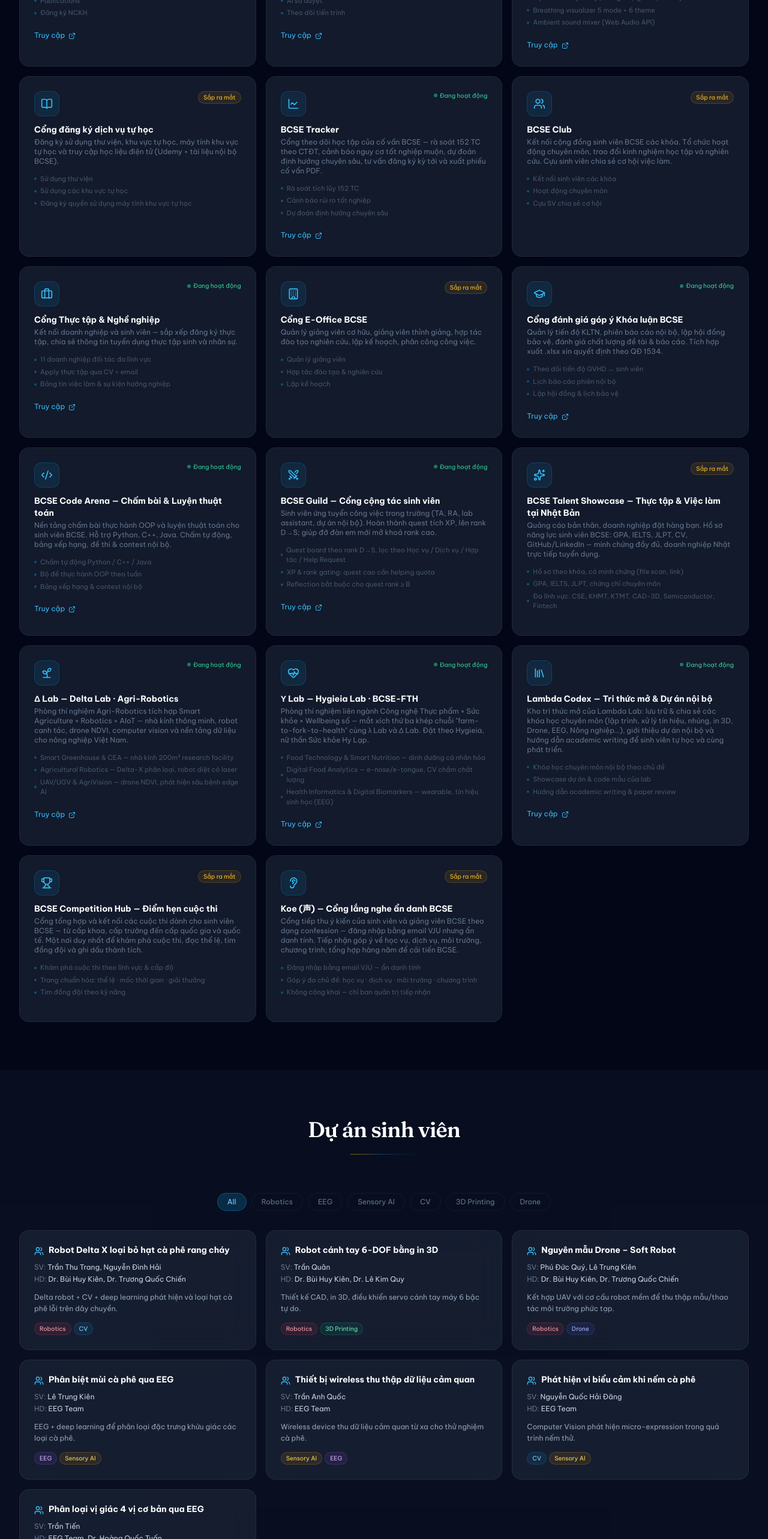
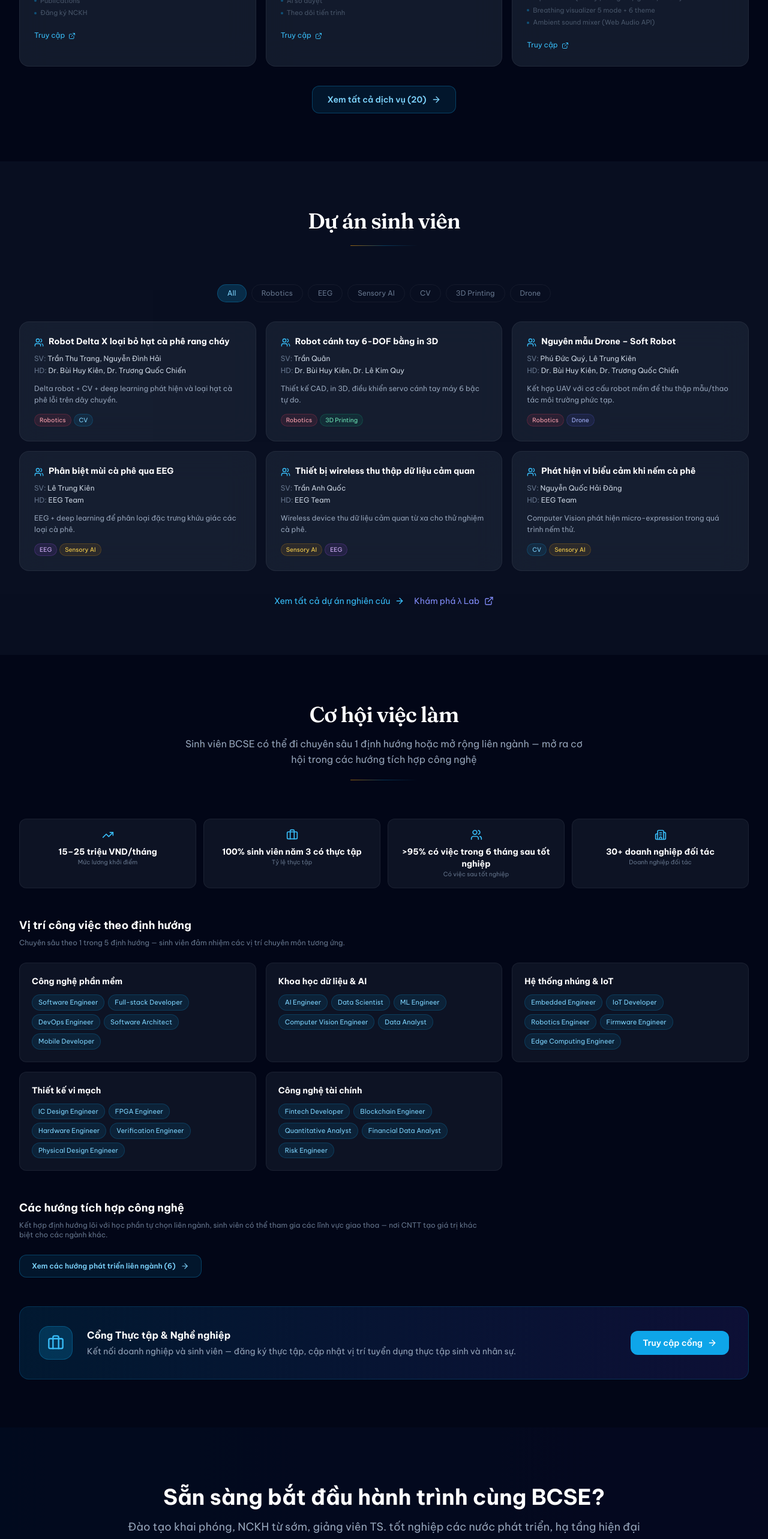
Before and after one commit to kienbh/BCSE-Intro, a Next.js app: page / in a window 1280 px wide. Shown: the part 7900-10466 px from the top of the page at 60% size. Built offline with nearby package versions, Linux system fonts and the light colour scheme.

Commit message:
feat(home): rut gon trang chu — services teaser 6 app + nut xem tat ca, huong lien nganh thu gon, du an cap 6 (34 -> 27 man hinh mobile; CHUA deploy, cho thay duyet)
Co-Authored-By: Claude Fable 5 <noreply@anthropic.com>

```diff
--- a/components/home/CareerOpportunitiesSection.tsx
+++ b/components/home/CareerOpportunitiesSection.tsx
@@ -1,5 +1,6 @@
 'use client';
 
+import { useState } from 'react';
 import Link from 'next/link';
 import ScrollReveal from '@/components/shared/ScrollReveal';
 import SectionTitle from '@/components/shared/SectionTitle';
@@ -20,6 +21,8 @@ const colorMap: Record<string, { bg: string; text: string; border: string }> = {
 
 export default function CareerOpportunitiesSection() {
   const { t, lang } = useLang();
+  // Lưới "hướng liên ngành" thu gọn sau nút bấm để trang chủ ngắn lại (rút gọn 25/8, chờ thầy duyệt)
+  const [showIntegrated, setShowIntegrated] = useState(false);
   return (
     <section id="careers" className="section-padding">
       <div className="container-max">
@@ -66,11 +69,21 @@ export default function CareerOpportunitiesSection() {
           </div>
         </ScrollReveal>
 
-        {/* Integrated directions */}
+        {/* Integrated directions — thu gọn sau nút bấm */}
         <ScrollReveal delay={0.1}>
           <h3 className="text-lg font-bold text-white mb-2">{t('careers.integrated')}</h3>
           <p className="text-xs text-slate-500 mb-6 max-w-3xl">{t('careers.integratedNote')}</p>
-          <div className="grid grid-cols-1 md:grid-cols-2 lg:grid-cols-3 gap-4 mb-12">
+          {!showIntegrated && (
+            <div className="mb-12">
+              <button
+                onClick={() => setShowIntegrated(true)}
+                className="inline-flex items-center gap-2 px-5 py-2.5 text-xs font-semibold text-sky-300 bg-sky-500/10 hover:bg-sky-500/20 border border-sky-500/30 rounded-xl transition-colors"
+              >
+                {t('careers.showIntegrated')} ({integratedDirections.length}) <ArrowRight className="w-3.5 h-3.5" />
+              </button>
+            </div>
+          )}
+          <div className={`grid grid-cols-1 md:grid-cols-2 lg:grid-cols-3 gap-4 mb-12 ${showIntegrated ? '' : 'hidden'}`}>
             {integratedDirections.map((dir) => {
               const Icon = getIcon(dir.icon);
               const c = colorMap[dir.color] || colorMap.sky;
--- a/components/home/ServicesPortal.tsx
+++ b/components/home/ServicesPortal.tsx
@@ -1,16 +1,21 @@
 'use client';
 
+import Link from 'next/link';
 import { services } from '@/data/services';
 import ScrollReveal from '@/components/shared/ScrollReveal';
 import SectionTitle from '@/components/shared/SectionTitle';
 import GlassCard from '@/components/ui/GlassCard';
-import { ExternalLink } from 'lucide-react';
+import { ArrowRight, ExternalLink } from 'lucide-react';
 import { getIcon } from '@/lib/utils';
 import { useLang } from '@/lib/i18n';
 import { pickLocalized } from '@/lib/localized';
 
+// Trang chủ chỉ teaser 6 app đang hoạt động — danh mục đầy đủ ở /services (rút gọn 25/8, chờ thầy duyệt)
+const FEATURED_COUNT = 6;
+
 export default function ServicesPortal() {
   const { t, lang } = useLang();
+  const featured = services.filter((s) => s.status === 'active').slice(0, FEATURED_COUNT);
   return (
     <section className="section-padding">
       <div className="container-max">
@@ -21,7 +26,7 @@ export default function ServicesPortal() {
 
         <ScrollReveal>
           <div className="grid grid-cols-1 sm:grid-cols-2 lg:grid-cols-3 gap-4">
-            {services.map((service) => {
+            {featured.map((service) => {
               const Icon = getIcon(service.icon);
               const isActive = service.status === 'active';
               const isComingSoon = service.status === 'coming-soon';
@@ -71,6 +76,14 @@ export default function ServicesPortal() {
               );
             })}
           </div>
+          <div className="mt-8 text-center">
+            <Link
+              href="/services"
+              className="inline-flex items-center gap-2 px-6 py-3 text-sm font-semibold bg-sky-500/10 hover:bg-sky-500/20 text-sky-300 border border-sky-500/30 rounded-xl transition-colors"
+            >
+              {t('services.viewAll')} ({services.length}) <ArrowRight className="w-4 h-4" />
+            </Link>
+          </div>
         </ScrollReveal>
       </div>
     </section>
--- a/components/home/StudentProjectsSection.tsx
+++ b/components/home/StudentProjectsSection.tsx
@@ -24,9 +24,11 @@ export default function StudentProjectsSection() {
   const [active, setActive] = useState<string>('all');
   const { t } = useLang();
 
-  const filtered = active === 'all'
+  const matched = active === 'all'
     ? nckhProjects
     : nckhProjects.filter((p) => p.tags.includes(active));
+  // Trang chủ chỉ hiện 6 dự án đầu mỗi tag — đầy đủ ở /research (rút gọn 25/8, chờ thầy duyệt)
+  const filtered = matched.slice(0, 6);
 
   return (
     <section className="section-padding bg-slate-900/50">
--- a/lib/i18n.tsx
+++ b/lib/i18n.tsx
@@ -66,6 +66,10 @@ export const dict = {
     // Services
     'section.services': 'BCSE Portal',
     'services.subtitle': 'Hệ sinh thái số phục vụ học tập, nghiên cứu và đời sống của BCSE',
+    'services.viewAll': 'Xem tất cả dịch vụ',
+    'careers.showIntegrated': 'Xem các hướng phát triển liên ngành',
+    'careers.hideIntegrated': 'Thu gọn',
+    'projects.viewMore': 'Xem thêm dự án NCKH',
 
     // Projects
     'section.projects': 'Dự án sinh viên',
@@ -226,6 +230,10 @@ export const dict = {
     // Services
     'section.services': 'BCSE Portal',
     'services.subtitle': 'A digital ecosystem for BCSE learning, research and student life',
+    'services.viewAll': 'View all services',
+    'careers.showIntegrated': 'Show interdisciplinary directions',
+    'careers.hideIntegrated': 'Collapse',
+    'projects.viewMore': 'More student projects',
 
     'section.projects': 'Student projects',
 
@@ -373,6 +381,10 @@ export const dict = {
 
     'section.services': 'BCSE Portal',
     'services.subtitle': 'BCSE の学び・研究・学生生活を支えるデジタルエコシステム',
+    'services.viewAll': 'すべてのサービスを見る',
+    'careers.showIntegrated': '学際的なキャリアの方向性を見る',
+    'careers.hideIntegrated': '折りたたむ',
+    'projects.viewMore': 'その他のプロジェクトを見る',
 
     'section.projects': '学生プロジェクト',
 
```
